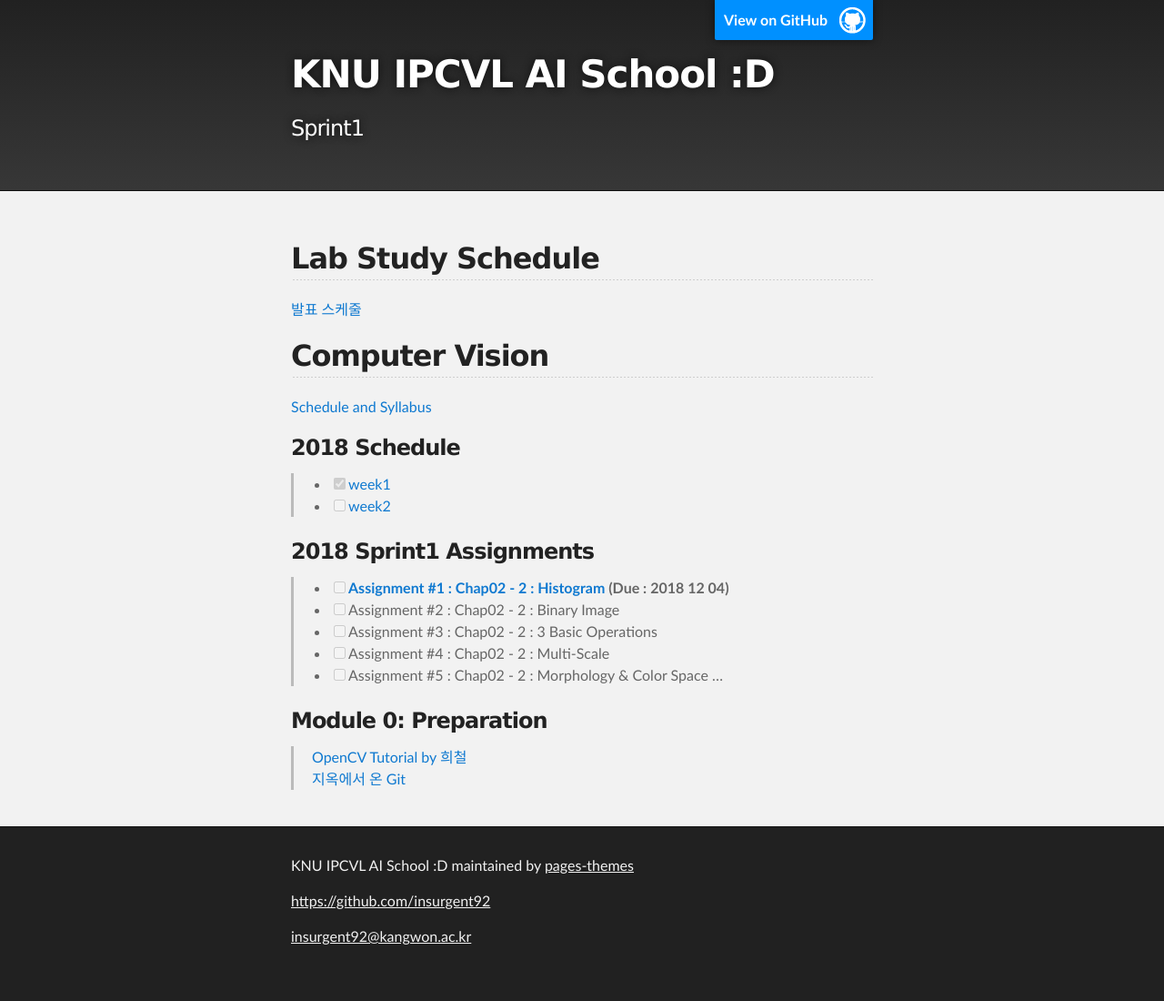
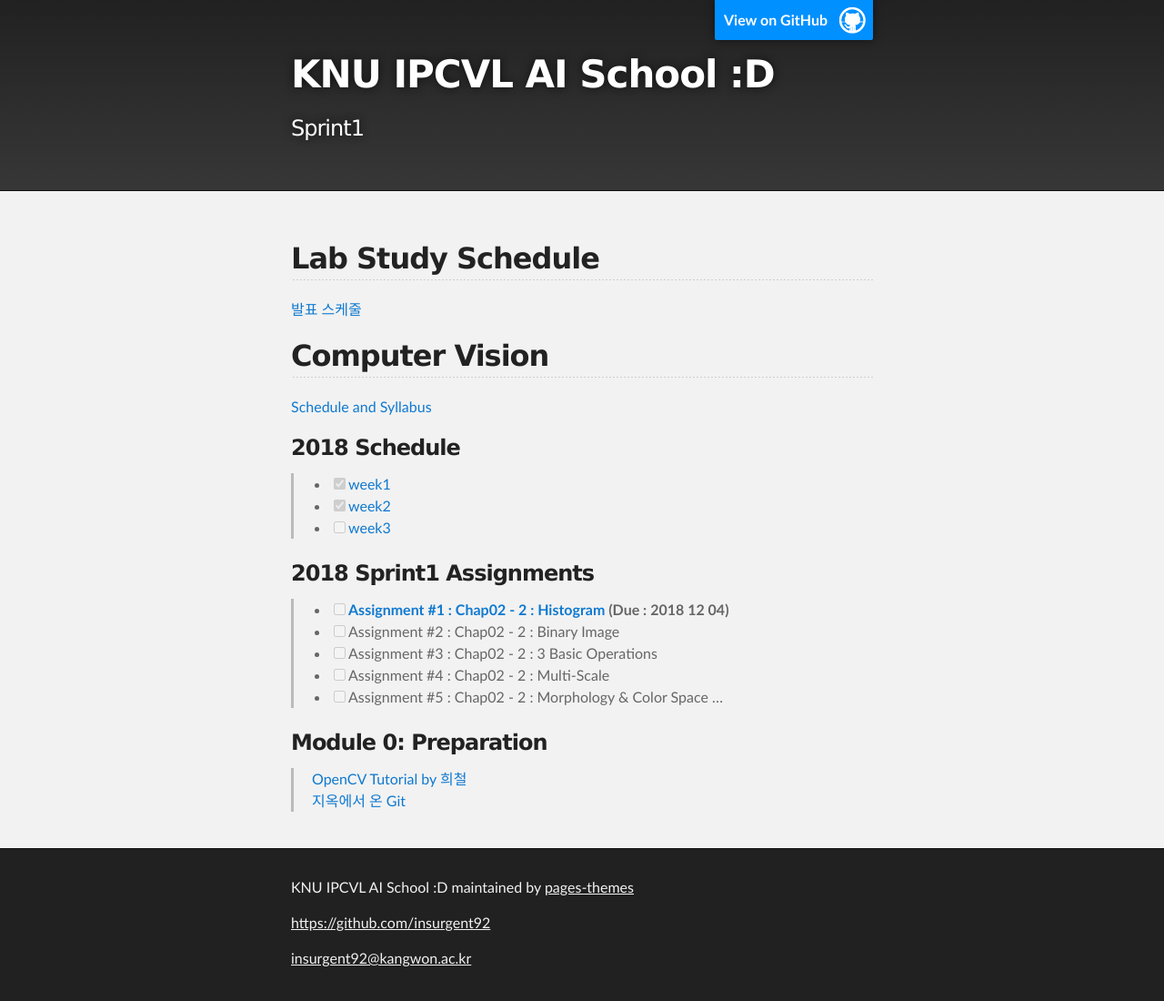
Before and after one commit to pages-themes/slate, a Jekyll site: the page built from index.md, in a window 1280 px wide. Shown: the whole page at 91% size. Built offline with Jekyll 4.4.1, drawn with Linux system fonts in a browser that asks for light colours; our own code applies the rules of GitHub Pages for plain Markdown files; before the commit the page ends 1076 px from its top, so only the background shows below that.

Commit message:
Update index

```diff
--- a/index.md
+++ b/index.md
@@ -10,7 +10,8 @@ layout: default
 
 ### 2018 Schedule
 >- [x] [week1](./docs/sprint1/week1.html)
->- [ ] [week2](./docs/sprint1/week2.html)
+>- [x] [week2](./docs/sprint1/week2.html)
+>- [ ] [week3](./docs/sprint1/week3.html)
 
 ### 2018 Sprint1 Assignments
 >- [ ] **[Assignment #1 : Chap02 - 2 : Histogram](./docs/assignments/assignment1.html) (Due : 2018 12 04)**
```
